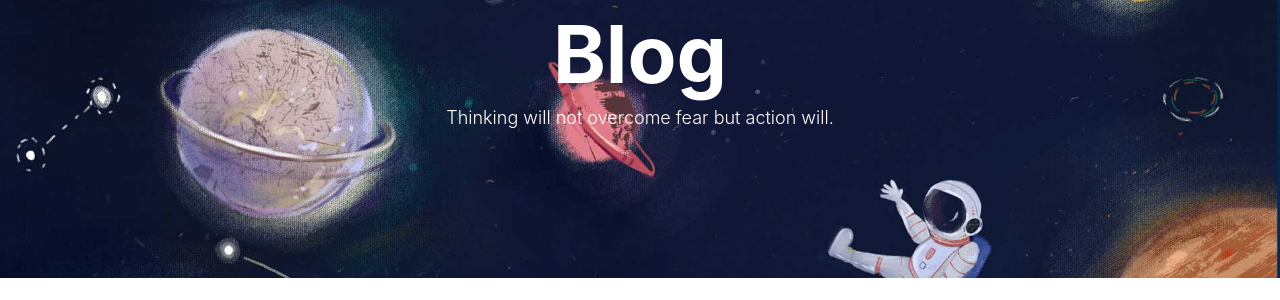
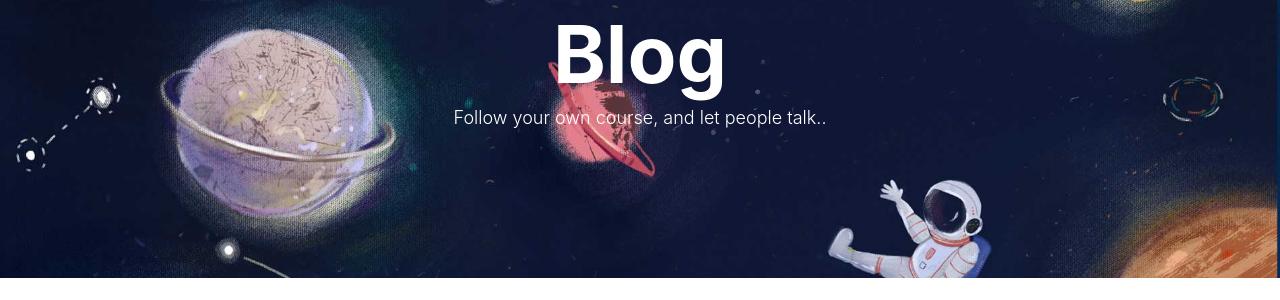
Before and after one commit to AIaimuti/aiaimuti.github.io, a Jekyll site: the page built from index.html, in a window 1280 px wide and 900 px high. Shown: the part 140-440 px from the top of the window. Built offline with Jekyll 4.4.1, drawn with Linux system fonts in a browser that asks for light colours; nearby versions of some CDN libraries; the list of posts is cut into pages by our own code; comment, search, counter and statistics services are not loaded.

Commit message:
Update index.html

```diff
--- a/index.html
+++ b/index.html
@@ -1,6 +1,6 @@
 ---
 layout: page
-description: "Thinking will not overcome fear but action will."
+description: "Follow your own course, and let people talk.."
 ---
 
 {% for post in paginator.posts %}
```
